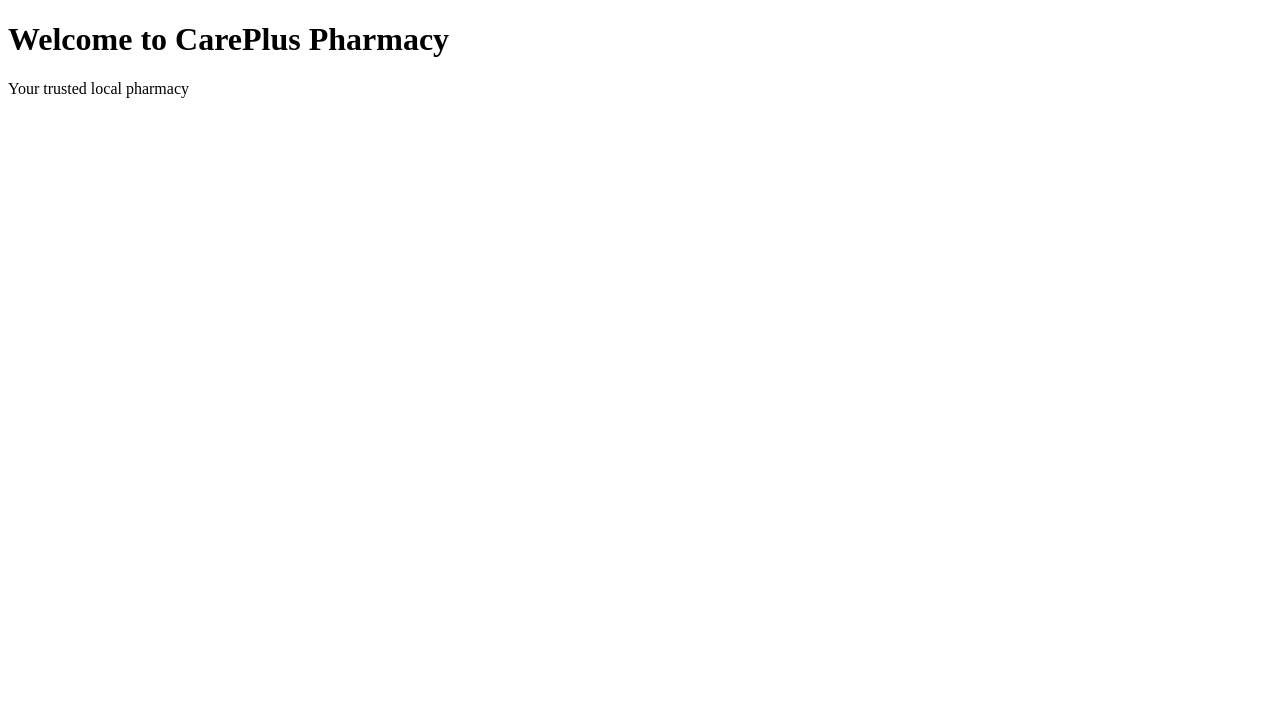
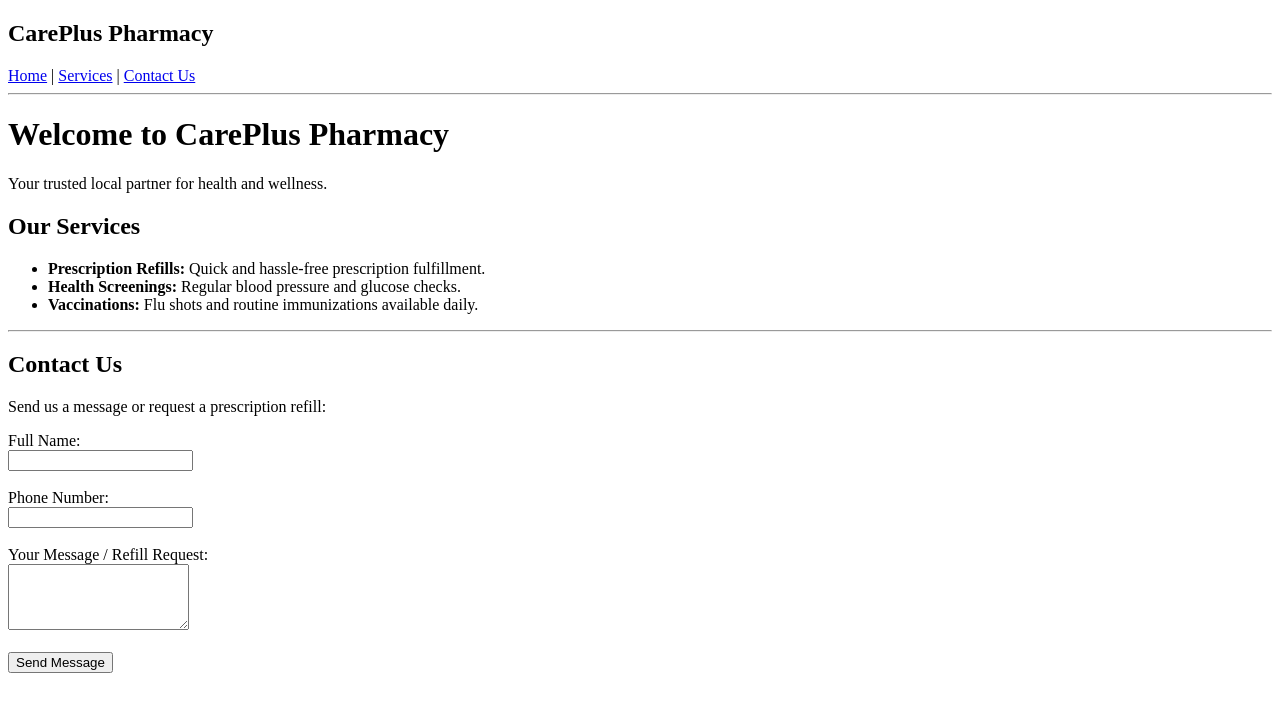
Before and after one commit to jasper826/pharmacy-website, a plain HTML site: page index.html in a window 1280 px wide. Drawn offline with Linux system fonts and the light colour scheme.

Commit message:
Add services and contact form sections

```diff
--- a/index.html
+++ b/index.html
@@ -1,11 +1,64 @@
 <!DOCTYPE html>
 <html lang="en">
-    <meta charset="UTF-8">
-    <meta name="viewport" content="width, initial-scale=1.0">
-    <title>CarePlus Pharmacy</title>
+<head>
+  <meta charset="UTF-8">
+  <meta name="viewport" content="width=device-width, initial-scale=1.0">
+  <title>CarePlus Pharmacy</title>
 </head>
 <body>
+
+  <!-- Top Navigation Bar -->
+  <header>
+    <h2>CarePlus Pharmacy</h2>
+    <nav>
+      <a href="#home">Home</a> |
+      <a href="#services">Services</a> |
+      <a href="#contact">Contact Us</a>
+    </nav>
+  </header>
+
+  <hr>
+
+  <!-- Main Content Area -->
+  <main>
     <h1>Welcome to CarePlus Pharmacy</h1>
-    <p>Your trusted local pharmacy</p>
+    <p>Your trusted local partner for health and wellness.</p>
+    <!-- Services Section -->
+  <section id="services">
+    <h2>Our Services</h2>
+    <ul>
+      <li><strong>Prescription Refills:</strong> Quick and hassle-free prescription fulfillment.</li>
+      <li><strong>Health Screenings:</strong> Regular blood pressure and glucose checks.</li>
+      <li><strong>Vaccinations:</strong> Flu shots and routine immunizations available daily.</li>
+    </ul>
+  </section>
+
+  <hr>
+  <!-- Contact Form Section -->
+  <section id="contact">
+    <h2>Contact Us</h2>
+    <p>Send us a message or request a prescription refill:</p>
+
+    <form>
+      <div>
+        <label for="name">Full Name:</label><br>
+        <input type="text" id="name" name="name" required>
+      </div>
+      <br>
+      <div>
+        <label for="phone">Phone Number:</label><br>
+        <input type="tel" id="phone" name="phone" required>
+      </div>
+      <br>
+      <div>
+        <label for="message">Your Message / Refill Request:</label><br>
+        <textarea id="message" name="message" rows="4" required></textarea>
+      </div>
+      <br>
+      <button type="submit">Send Message</button>
+    </form>
+  </section>
+  </main>
+
 </body>
 </html>
```
